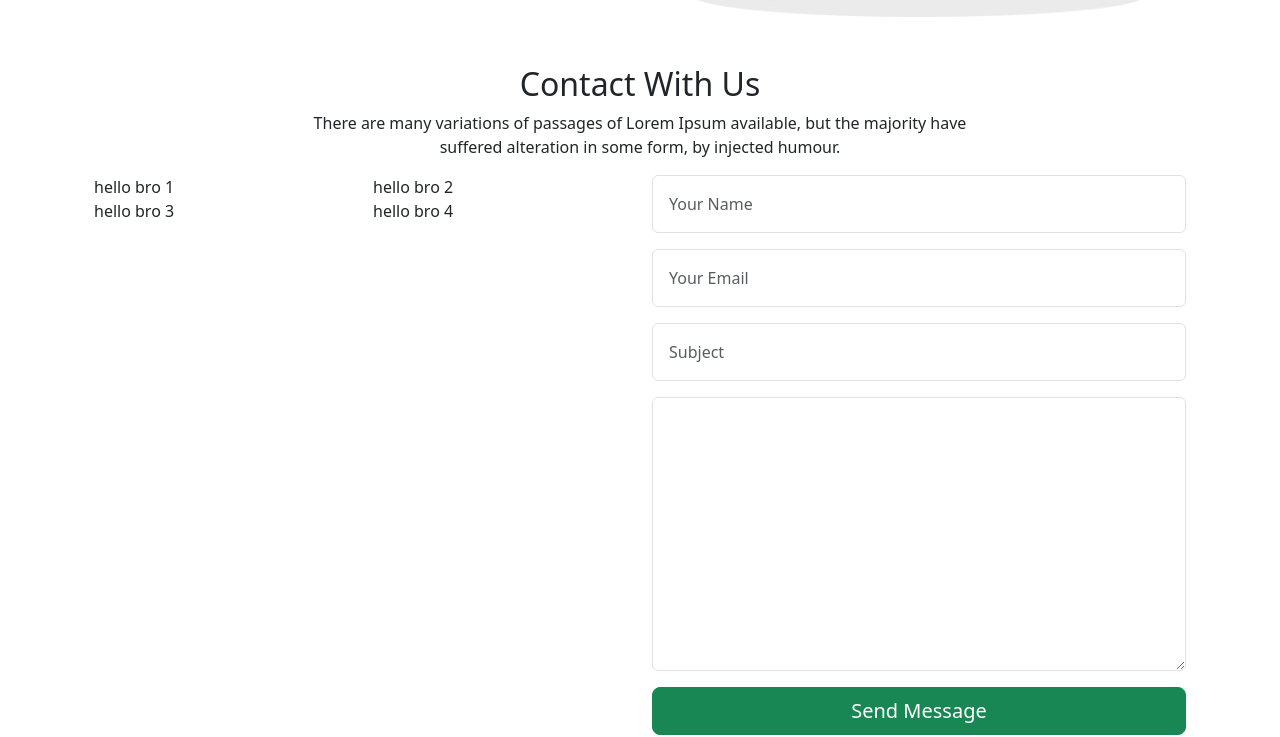
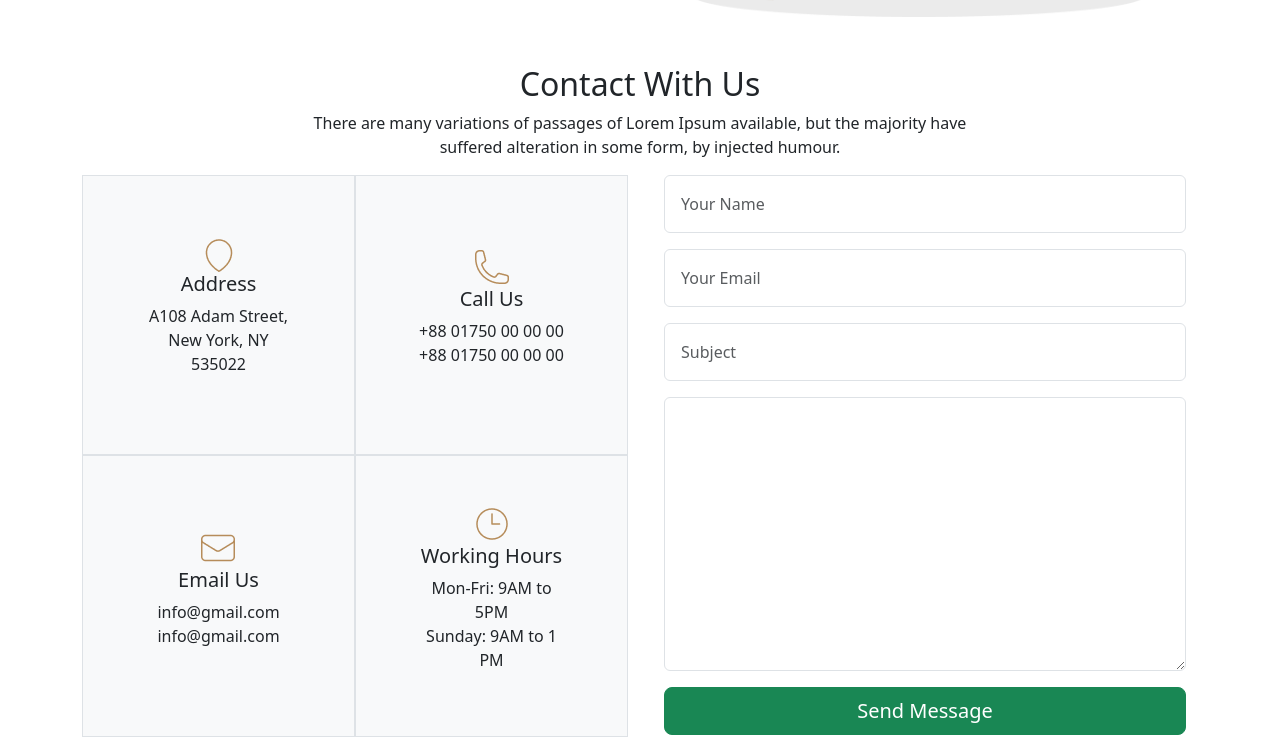
Before and after one commit to marufbroh/Legal-Solutions, a plain HTML site: page index.html in a window 1280 px wide. Shown: the part 3084-3821 px from the top of the page. Drawn offline with nearby package versions, Linux system fonts and the light colour scheme.

Commit message:
contact section full complete

```diff
--- a/index.html
+++ b/index.html
@@ -344,22 +344,46 @@
         <section class="container-fluid">
             <div class="text-center">
                 <h2>Contact With Us</h2>
-                <p>There are many variations of passages of Lorem Ipsum available, but the majority have <br> suffered alteration in some form, by injected humour.</p>
+                <p>There are many variations of passages of Lorem Ipsum available, but the majority have <br> suffered
+                    alteration in some form, by injected humour.</p>
             </div>
 
-            <div class="row">
+            <div class="row g-5">
                 <div class="col-md-6">
-                    <div class="row">
-                        <div class="col-md-6">hello bro 1</div>
-                        <div class="col-md-6">hello bro 2</div>
+                    <div class="row h-50">
+                        <div class="col-md-6 bg-light d-flex justify-content-center align-items-center border">
+                            <div class="p-5 text-center">
+                                <img src="images/address.png" alt="">
+                                <h5>Address</h5>
+                                <p>A108 Adam Street, <br> New York, NY 535022</p>
+                            </div>
+                        </div>
+                        <div class="col-md-6 bg-light d-flex justify-content-center align-items-center border">
+                            <div class="p-5 text-center">
+                                <img src="images/call.png" alt="">
+                                <h5>Call Us</h5>
+                                <p>+88 01750 00 00 00 <br> +88 01750 00 00 00</p>
+                            </div>
+                        </div>
                     </div>
-                    <div class="row">
-                        <div class="col-md-6">hello bro 3</div>
-                        <div class="col-md-6">hello bro 4</div>
+                    <div class="row h-50">
+                        <div class="col-md-6 bg-light d-flex justify-content-center align-items-center border">
+                            <div class="p-5 text-center">
+                                <img src="images/email.png" alt="">
+                                <h5>Email Us</h5>
+                                <p>info@gmail.com <br> info@gmail.com</p>
+                            </div>
+                        </div>
+                        <div class="col-md-6 bg-light d-flex justify-content-center align-items-center border">
+                            <div class="p-5 text-center">
+                                <img src="images/time.png" alt="">
+                                <h5>Working Hours</h5>
+                                <p>Mon-Fri: 9AM to 5PM <br> Sunday: 9AM to 1 PM</p>
+                            </div>
+                        </div>
                     </div>
 
                 </div>
-
 
 
                 <div class="col-md-6">
```
